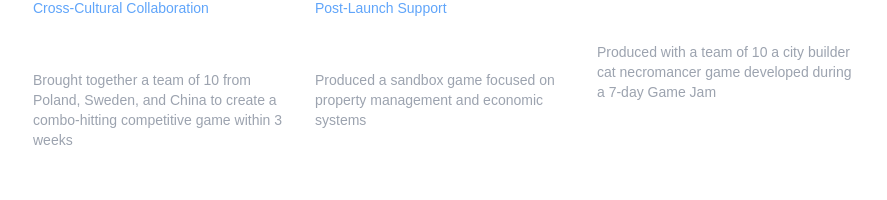
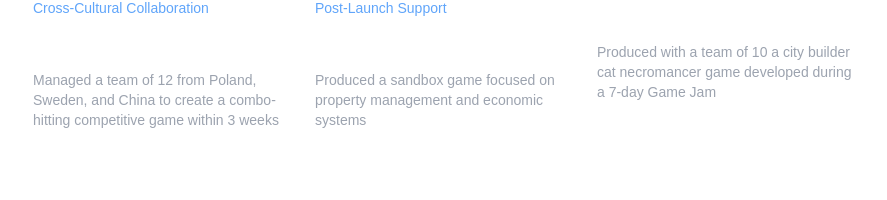
Before and after one commit to BigusGlitchEver/Portfolio, a Next.js app: page / in a window 1280 px wide. Shown: the part 1292-1492 px from the top of the page, without its empty margins (55-942 px from the left). Built offline with nearby package versions, Linux system fonts and the light colour scheme.

Commit message:
CV
CV and Numbers

```diff
--- a/src/pages/index.tsx
+++ b/src/pages/index.tsx
@@ -71,7 +71,7 @@ export default function LandingPage() {
       projects: [
         {
           title: "Wastemancer",
-          description: "Brought together a team of 10 from Poland, Sweden, and China to create a combo-hitting competitive game within 3 weeks",
+          description: "Managed a team of 12 from Poland, Sweden, and China to create a combo-hitting competitive game within 3 weeks",
           image: "/WastemancerPoster.png",
           categories: ["Production", "Team Leadership", "Project Management", "Coaching", "Cross-Cultural Collaboration"],
           link: "/wastemancer",
```
Also changed, not shown: 1 other file (tests, documents, lock files or other folders).
